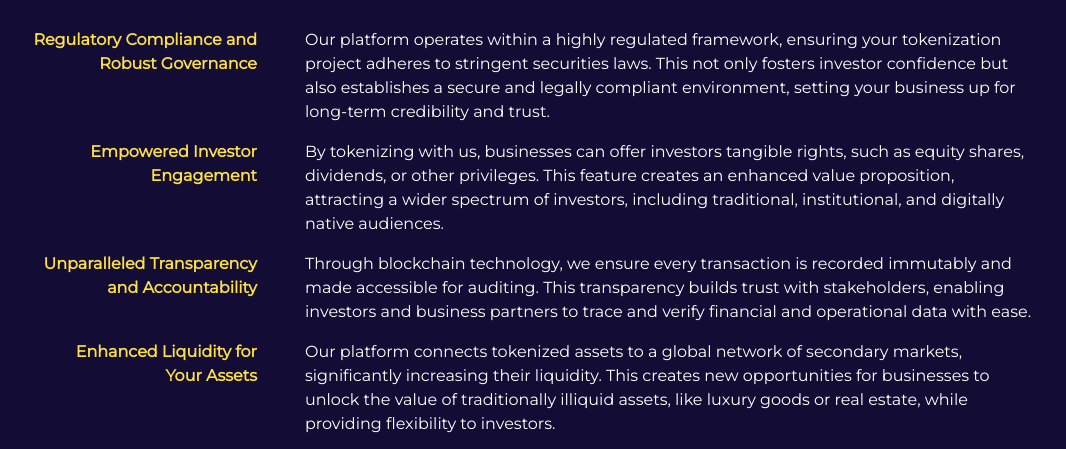
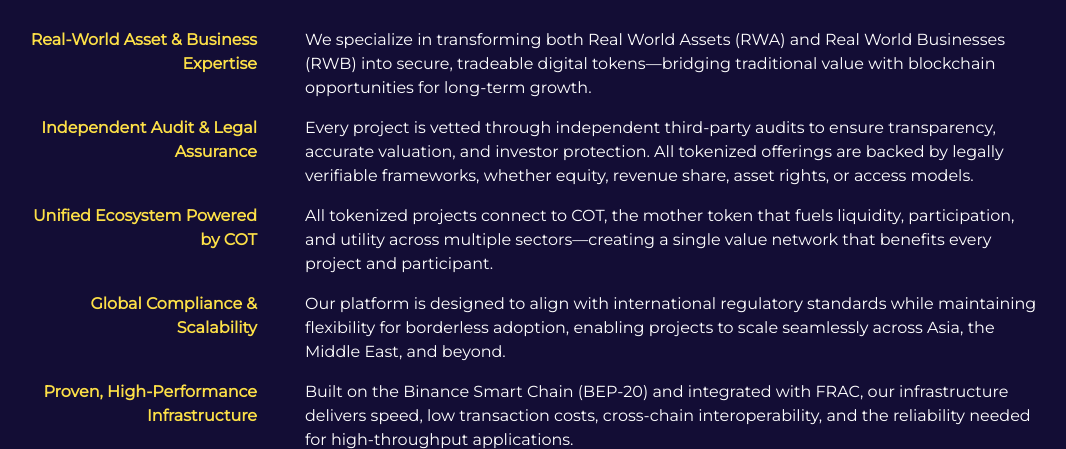
Before and after one commit to IIvexII/Cot-Global, a plain HTML site: page business.html in a window 1280 px wide. Shown: the part 518-967 px from the top of the page, without its empty margins (115-1181 px from the left). Drawn offline with nearby package versions, Linux system fonts and the light colour scheme.

Commit message:
content: update business page value propositions and remove COT ecosystem section

```diff
--- a/business.html
+++ b/business.html
@@ -122,83 +122,81 @@
           <div class="flex gap-4 md:gap-12 items-start mb-4">
             <div class="w-1/4 text-right">
               <p class="text-yellow-300 font-bold">
-                Regulatory Compliance and<br />
-                Robust Governance
+                Real-World Asset & Business <br />
+                Expertise
               </p>
             </div>
             <div class="w-3/4">
               <p>
-                Our platform operates within a highly regulated framework, ensuring your tokenization project adheres to
-                stringent securities laws. This not only fosters investor confidence but also establishes a secure and
-                legally compliant environment, setting your business up for long-term credibility and trust.
+                We specialize in transforming both Real World Assets (RWA) and Real World Businesses (RWB) into secure,
+                tradeable digital tokens—bridging traditional value with blockchain opportunities for long-term growth.
               </p>
             </div>
           </div>
           <div class="flex gap-4 md:gap-12 items-start mb-4">
             <div class="w-1/4 text-right">
               <p class="text-yellow-300 font-bold">
-                Empowered Investor<br />
-                Engagement
+                Independent Audit & Legal <br />
+                Assurance
               </p>
             </div>
             <div class="w-3/4">
               <p>
-                By tokenizing with us, businesses can offer investors tangible rights, such as equity shares, dividends,
-                or other privileges. This feature creates an enhanced value proposition, attracting a wider spectrum of
-                investors, including traditional, institutional, and digitally native audiences.
+                Every project is vetted through independent third-party audits to ensure transparency, accurate
+                valuation, and investor protection. All tokenized offerings are backed by legally verifiable frameworks,
+                whether equity, revenue share, asset rights, or access models.
               </p>
             </div>
           </div>
           <div class="flex gap-4 md:gap-12 items-start mb-4">
             <div class="w-1/4 text-right">
               <p class="text-yellow-300 font-bold">
-                Unparalleled Transparency<br />
-                and Accountability
+                Unified Ecosystem Powered <br />
+                by COT
               </p>
             </div>
             <div class="w-3/4">
               <p>
-                Through blockchain technology, we ensure every transaction is recorded immutably and made accessible for
-                auditing. This transparency builds trust with stakeholders, enabling investors and business partners to
-                trace and verify financial and operational data with ease.
+                All tokenized projects connect to COT, the mother token that fuels liquidity, participation, and utility
+                across multiple sectors—creating a single value network that benefits every project and participant.
               </p>
             </div>
           </div>
           <div class="flex gap-4 md:gap-12 items-start mb-4">
             <div class="w-1/4 text-right">
               <p class="text-yellow-300 font-bold">
-                Enhanced Liquidity for<br />
-                Your Assets
+                Global Compliance & <br />
+                Scalability
               </p>
             </div>
             <div class="w-3/4">
               <p>
-                Our platform connects tokenized assets to a global network of secondary markets, significantly
-                increasing their liquidity. This creates new opportunities for businesses to unlock the value of
-                traditionally illiquid assets, like luxury goods or real estate, while providing flexibility to
-                investors.
+                Our platform is designed to align with international regulatory standards while maintaining flexibility
+                for borderless adoption, enabling projects to scale seamlessly across Asia, the Middle East, and beyond.
               </p>
             </div>
           </div>
           <div class="flex gap-4 md:gap-12 items-start mb-4">
             <div class="w-1/4 text-right">
               <p class="text-yellow-300 font-bold">
-                Global Reach with Local<br />
-                Expertise
+                Proven, High-Performance <br />
+                Infrastructure
               </p>
             </div>
             <div class="w-3/4">
               <p>
-                Leveraging cutting-edge technology and a deep understanding of local regulations, we provide businesses
-                with access to global investors while ensuring compliance with regional standards. This dual advantage
-                amplifies your asset's exposure and marketability.
+                Built on the Binance Smart Chain (BEP-20) and integrated with FRAC, our infrastructure delivers speed,
+                low transaction costs, cross-chain interoperability, and the reliability needed for high-throughput
+                applications.
               </p>
             </div>
           </div>
         </div>
       </div>
     </section>
-    <div class="my-16 w-full md:w-1/2 mx-auto text-center">
+
+    <!-- removed in new version -->
+    <!-- <div class="my-16 w-full md:w-1/2 mx-auto text-center">
       <h2 class="text-yellow-300 font-bold mb-4 text-4xl">The COT Ecosystem</h2>
       <p class="font-bold">
         COT has introduced a digital ecosystem currency tied to tokenized bonds (STO), gaining attention as a key player
@@ -219,7 +217,8 @@
           <img src="/assets/images/cot-graph.png" class="w-full" alt="" />
         </div>
       </div>
-    </section>
+    </section> -->
+
     <footer class="bg-[#222d58] body-font px-8 md:px-32">
       <div
         class="container px-5 py-24 mx-auto flex md:items-center lg:items-start md:flex-row md:flex-nowrap flex-wrap flex-col"
```
